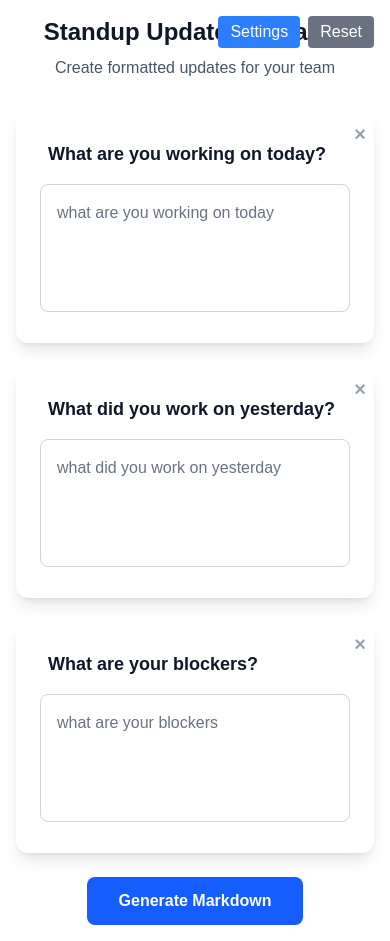
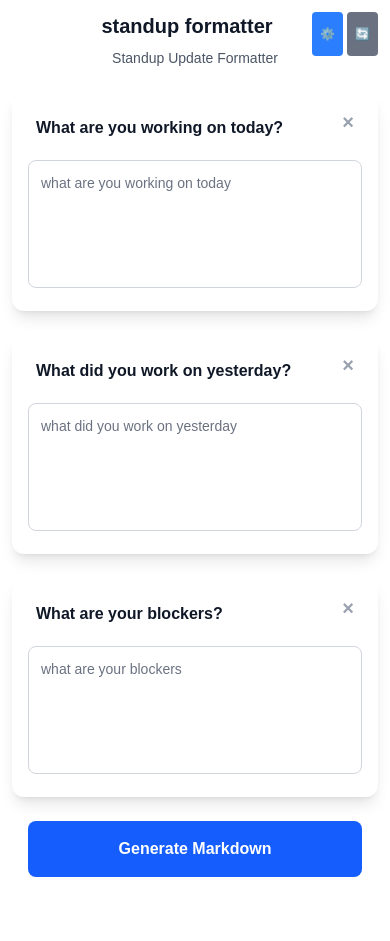
Before and after one commit to jarrensj/gmatcha, a Next.js app: page / in a window 390 px wide. After the commit the page ends 889 px from the top, so only its background shows below. Built offline with nearby package versions, Linux system fonts and the light colour scheme.

Commit message:
first mobile-friendly one-shot

```diff
--- a/app/page.tsx
+++ b/app/page.tsx
@@ -149,18 +149,19 @@ export default function Home() {
 
   const renderSettingsPage = () => (
     <div className="max-w-2xl mx-auto">
-      <div className="relative text-center mb-8">
-        <h1 className="text-2xl font-bold text-gray-900 dark:text-white mb-2">
+      <div className="relative text-center mb-6 sm:mb-8">
+        <h1 className="text-xl sm:text-2xl font-bold text-gray-900 dark:text-white mb-2">
           Settings
         </h1>
-        <p className="text-gray-600 dark:text-gray-300">
+        <p className="text-sm sm:text-base text-gray-600 dark:text-gray-300 px-4">
           Configure your default formatting preferences
         </p>
         <button
           onClick={() => setCurrentPage('form')}
-          className="absolute top-0 right-0 bg-blue-500 hover:bg-blue-600 text-white py-1 px-3 rounded"
+          className="absolute top-0 right-0 bg-blue-500 hover:bg-blue-600 text-white py-2 px-3 sm:py-1 sm:px-3 rounded text-sm min-h-[44px] sm:min-h-auto flex items-center justify-center"
         >
-          Back to Form
+          <span className="hidden sm:inline">Back to Form</span>
+          <span className="sm:hidden">Back</span>
         </button>
       </div>
 
@@ -203,25 +204,27 @@ export default function Home() {
 
   const renderFormPage = () => (
     <div className="max-w-4xl mx-auto">
-      <div className="relative text-center mb-8">
-        <h1 className="text-2xl font-bold text-gray-900 dark:text-white mb-2">
+      <div className="relative text-center mb-6 sm:mb-8">
+        <h1 className="text-xl sm:text-2xl font-bold text-gray-900 dark:text-white mb-2 pr-4">
+          standup formatter
+        </h1>
+        <p className="text-sm sm:text-base text-gray-600 dark:text-gray-300 px-4">
           Standup Update Formatter
-        </h1>
-        <p className="text-gray-600 dark:text-gray-300">
-          Create formatted updates for your team
         </p>
-        <div className="absolute top-0 right-0 flex gap-2">
+        <div className="absolute top-0 right-0 flex gap-1 sm:gap-2">
           <button
             onClick={() => setCurrentPage('settings')}
-            className="bg-blue-500 hover:bg-blue-600 text-white py-1 px-3 rounded"
+            className="bg-blue-500 hover:bg-blue-600 text-white py-2 px-2 sm:py-1 sm:px-3 rounded text-xs sm:text-sm min-h-[44px] sm:min-h-auto flex items-center justify-center"
           >
-            Settings
+            <span className="hidden sm:inline">Settings</span>
+            <span className="sm:hidden">⚙️</span>
           </button>
           <button
             onClick={resetForm}
-            className="bg-gray-500 hover:bg-gray-600 text-white py-1 px-3 rounded"
+            className="bg-gray-500 hover:bg-gray-600 text-white py-2 px-2 sm:py-1 sm:px-3 rounded text-xs sm:text-sm min-h-[44px] sm:min-h-auto flex items-center justify-center"
           >
-            Reset
+            <span className="hidden sm:inline">Reset</span>
+            <span className="sm:hidden">🔄</span>
           </button>
         </div>
       </div>
@@ -262,10 +265,10 @@ export default function Home() {
             />
           )}
 
-          <div className="flex justify-center">
+          <div className="flex justify-center px-4">
             <button
               type="submit"
-              className="bg-blue-600 hover:bg-blue-700 text-white font-semibold py-3 px-8 rounded-lg transition-colors duration-200 focus:ring-2 focus:ring-blue-500 focus:ring-offset-2 dark:focus:ring-offset-gray-800"
+              className="w-full sm:w-auto bg-blue-600 hover:bg-blue-700 text-white font-semibold py-4 sm:py-3 px-8 rounded-lg transition-colors duration-200 focus:ring-2 focus:ring-blue-500 focus:ring-offset-2 dark:focus:ring-offset-gray-800 text-base sm:text-base min-h-[48px]"
             >
               Generate Markdown
             </button>
@@ -273,15 +276,15 @@ export default function Home() {
         </form>
 
         {showOutput && (
-          <div className="mt-8 bg-white dark:bg-gray-800 rounded-xl shadow-lg p-6">
-            <div className="flex justify-between items-center mb-4">
-              <h2 className="text-xl font-semibold text-gray-900 dark:text-white">
+          <div className="mt-6 sm:mt-8 bg-white dark:bg-gray-800 rounded-xl shadow-lg p-4 sm:p-6">
+            <div className="flex flex-col sm:flex-row sm:justify-between sm:items-center mb-4 gap-3 sm:gap-0">
+              <h2 className="text-lg sm:text-xl font-semibold text-gray-900 dark:text-white">
                 Your Standup Update (Markdown)
               </h2>
-              <div className="flex gap-2">
+              <div className="flex flex-col sm:flex-row gap-2 w-full sm:w-auto">
                 <button
                   onClick={copyToClipboard}
-                  className={`font-medium py-2 px-4 rounded-lg transition-all duration-300 focus:ring-2 focus:ring-offset-2 dark:focus:ring-offset-gray-800 transform ${
+                  className={`font-medium py-3 sm:py-2 px-4 rounded-lg transition-all duration-300 focus:ring-2 focus:ring-offset-2 dark:focus:ring-offset-gray-800 transform min-h-[48px] sm:min-h-auto text-sm sm:text-base ${
                     copyStatus === 'copied'
                       ? 'bg-emerald-600 text-white focus:ring-emerald-500 scale-105 shadow-lg'
                       : 'bg-blue-600 hover:bg-blue-700 text-white focus:ring-blue-500 hover:scale-105'
@@ -291,18 +294,18 @@ export default function Home() {
                 </button>
                 <button
                   onClick={resetForm}
-                  className="bg-gray-600 hover:bg-gray-700 text-white font-medium py-2 px-4 rounded-lg transition-colors duration-200 focus:ring-2 focus:ring-gray-500 focus:ring-offset-2 dark:focus:ring-offset-gray-800"
+                  className="bg-gray-600 hover:bg-gray-700 text-white font-medium py-3 sm:py-2 px-4 rounded-lg transition-colors duration-200 focus:ring-2 focus:ring-gray-500 focus:ring-offset-2 dark:focus:ring-offset-gray-800 min-h-[48px] sm:min-h-auto text-sm sm:text-base"
                 >
                   New Update
                 </button>
               </div>
             </div>
-            <div className="bg-gray-100 dark:bg-gray-700 rounded-lg p-4 border border-gray-200 dark:border-gray-600">
-              <pre className="text-sm text-gray-800 dark:text-gray-200 whitespace-pre-wrap font-mono overflow-x-auto">
+            <div className="bg-gray-100 dark:bg-gray-700 rounded-lg p-3 sm:p-4 border border-gray-200 dark:border-gray-600">
+              <pre className="text-xs sm:text-sm text-gray-800 dark:text-gray-200 whitespace-pre-wrap font-mono overflow-x-auto">
                 {markdownOutput}
               </pre>
             </div>
-            <p className="text-sm text-gray-600 dark:text-gray-400 mt-2">
+            <p className="text-xs sm:text-sm text-gray-600 dark:text-gray-400 mt-2 px-1">
               Click &quot;Copy to Clipboard&quot; to copy this formatted text, then paste it into Slack, Discord, or any other platform.
             </p>
           </div>
@@ -311,7 +314,7 @@ export default function Home() {
   );
 
   return (
-    <div className="min-h-screen bg-white dark:bg-gray-900 p-4 sm:p-8">
+    <div className="min-h-screen bg-white dark:bg-gray-900 p-3 sm:p-4 lg:p-8">
       {currentPage === 'settings' ? renderSettingsPage() : renderFormPage()}
     </div>
   );
--- a/components/StandupSection.tsx
+++ b/components/StandupSection.tsx
@@ -16,11 +16,11 @@ export default function StandupSection({
   placeholder
 }: StandupSectionProps) {
   return (
-    <div className="bg-white dark:bg-gray-800 rounded-xl shadow-lg p-6 relative">
+    <div className="bg-white dark:bg-gray-800 rounded-xl shadow-lg p-4 sm:p-6 relative">
       <button
         type="button"
         onClick={onHide}
-        className="absolute top-2 right-2 text-gray-400 hover:text-red-500 text-xl font-bold"
+        className="absolute top-2 right-2 text-gray-400 hover:text-red-500 text-xl font-bold min-h-[44px] min-w-[44px] flex items-center justify-center sm:min-h-auto sm:min-w-auto"
         title="Hide this section"
       >
         ×
@@ -29,13 +29,13 @@ export default function StandupSection({
         type="text"
         value={header}
         onChange={(e) => onHeaderChange(e.target.value)}
-        className="block w-full text-lg font-semibold text-gray-900 dark:text-white mb-3 bg-transparent border-none focus:outline-none focus:ring-2 focus:ring-blue-500 rounded px-2 py-1"
+        className="block w-full text-base sm:text-lg font-semibold text-gray-900 dark:text-white mb-3 bg-transparent border-none focus:outline-none focus:ring-2 focus:ring-blue-500 rounded px-2 py-2 sm:py-1 pr-12"
         placeholder="Enter section header..."
       />
       <textarea
         value={content}
         onChange={(e) => onContentChange(e.target.value)}
-        className="w-full h-32 p-4 border border-gray-300 dark:border-gray-600 rounded-lg resize-none focus:ring-2 focus:ring-blue-500 focus:border-transparent dark:bg-gray-700 dark:text-white placeholder-gray-500 dark:placeholder-gray-400"
+        className="w-full h-32 sm:h-32 p-3 sm:p-4 border border-gray-300 dark:border-gray-600 rounded-lg resize-none focus:ring-2 focus:ring-blue-500 focus:border-transparent dark:bg-gray-700 dark:text-white placeholder-gray-500 dark:placeholder-gray-400 text-sm sm:text-base"
         placeholder={placeholder}
       />
     </div>
```
